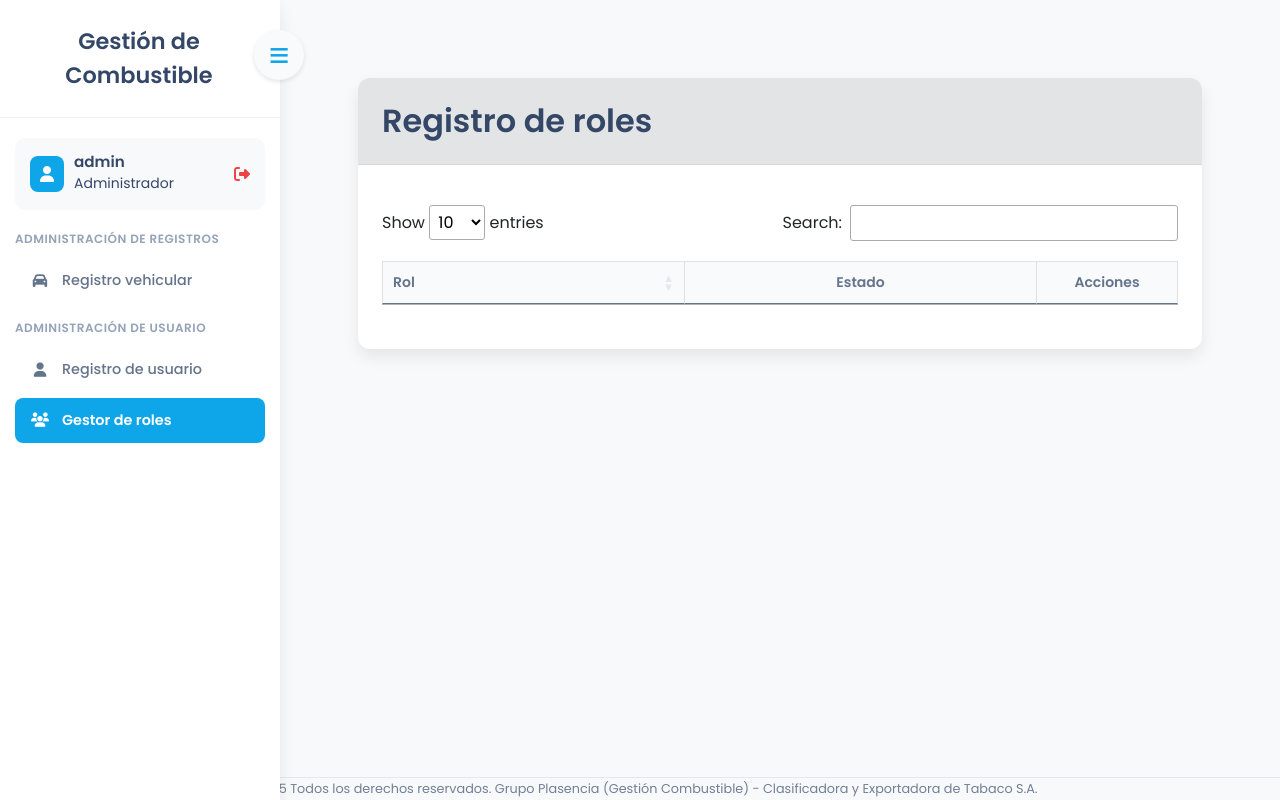
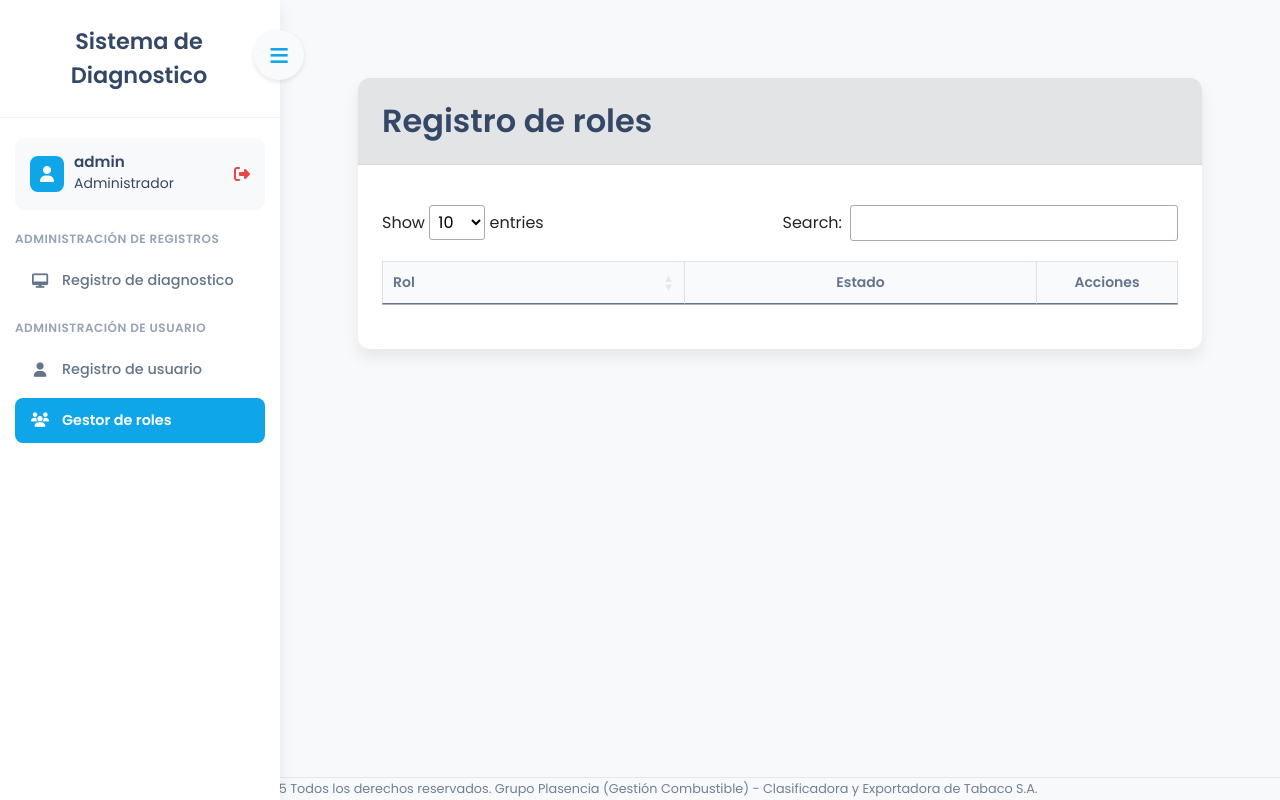
Before and after one commit to Al3-07/Sistema_Diagnostico, a Laravel app: page /rol_table in a window 1280 px wide. Run offline with Laravel 10, Linux system fonts and the light colour scheme; a user stored in the database is signed in; data comes from the database, SQL or seed files in the repository; lists and menus that the app fills with data are empty; parts of the project's set-up code (start-up, migrations or seed data) failed here and were passed over; some libraries are stand-ins or nearby versions.

Commit message:
cambio en el menu

```diff
--- a/resources/views/Layouts/app.blade.php
+++ b/resources/views/Layouts/app.blade.php
@@ -3,7 +3,7 @@
 <head>
     <meta charset="UTF-8">
     <meta name="viewport" content="width=device-width, initial-scale=1.0">
-    <title>Gestión de Combustible</title>
+    <title>Sistema de Diagnostico</title>
     <link rel="icon" href="{{ asset('img/icono.PNG') }}" type="image/PNG">
 
     <!-- Otros estilos y scripts que ya tenías en el head -->
@@ -367,7 +367,7 @@
 
             <div class="brand-container">
                 <a href="{{ route('menu') }}" class="brand {{ (request()->is('menu') || request()->is('/') || request()->is('home')) ? 'active' : '' }}" id="brandLink">
-                    Gestión de Combustible
+                    Sistema de Diagnostico
                 </a>
             </div>
 
@@ -385,7 +385,7 @@
             <div class="sidebar-section-title">ADMINISTRACIÓN DE REGISTROS</div>
 
             <a href="{{ route('registrovehicular.index') }}" class="nav-link {{ request()->routeIs('registrovehicular.*') ? 'active' : '' }}">
-                <i class="fas fa-car"></i> Registro vehicular
+                <i class="fas fa-desktop"></i> Registro de diagnostico
             </a>
 
 
```
